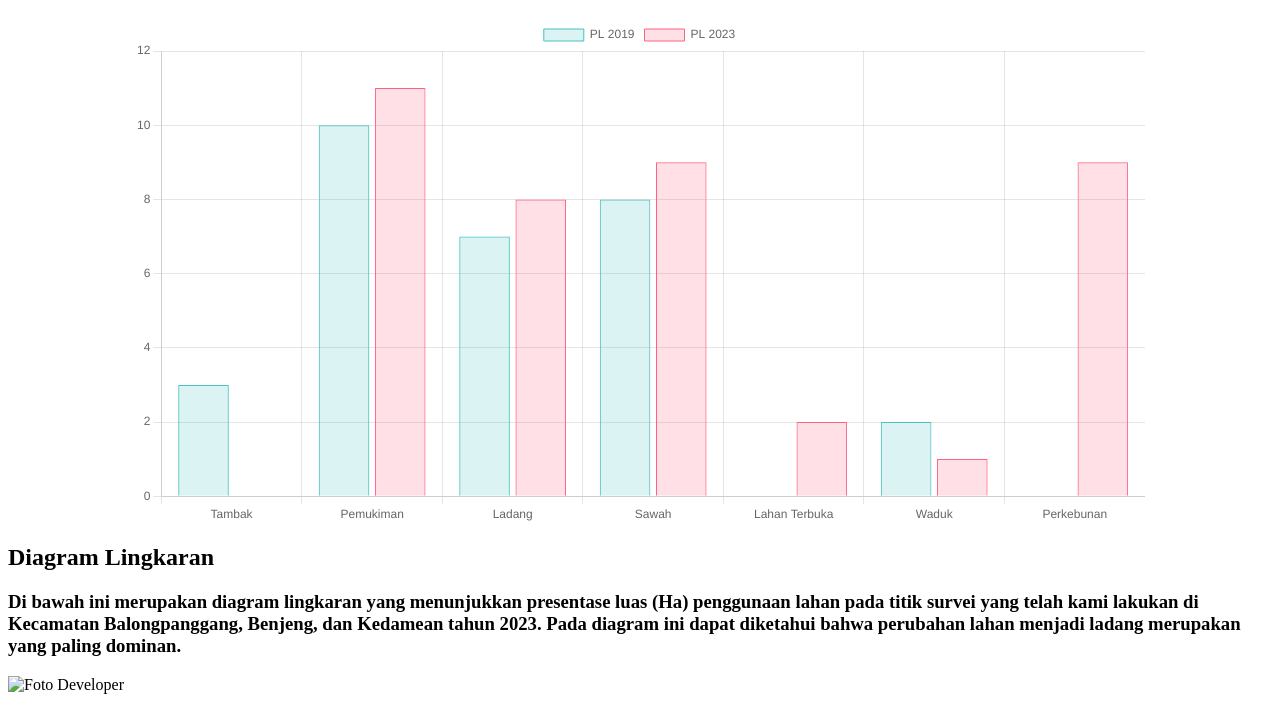
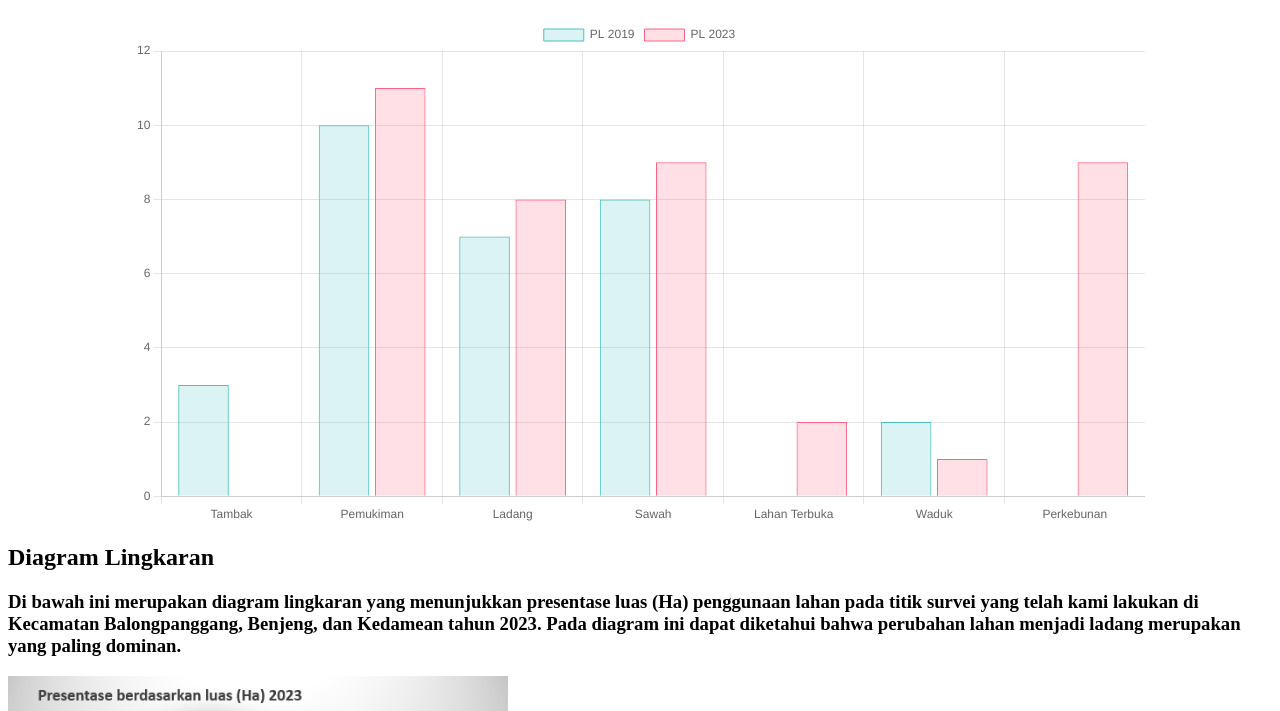
Before and after one commit to krisnaholmes/Website-GIS, a plain HTML site: page diagram_batang.html in a window 1280 px wide. Shown: the part 61-772 px from the top of the page. Drawn offline with nearby package versions, Linux system fonts and the light colour scheme.

Commit message:
Update diagram_batang.html

```diff
--- a/diagram_batang.html
+++ b/diagram_batang.html
@@ -65,7 +65,7 @@
     <cennter>
         <h2>Diagram Lingkaran</h2>
         <h3>Di bawah ini merupakan diagram lingkaran yang menunjukkan presentase luas (Ha) penggunaan lahan pada titik survei yang telah kami lakukan di Kecamatan Balongpanggang, Benjeng, dan Kedamean tahun 2023. Pada diagram ini dapat diketahui bahwa perubahan lahan menjadi ladang merupakan yang paling dominan.</h3>
-     <img src="C:\Users\USER\Downloads\SIG\gambar%20presentasi.png" alt="Foto Developer" style="max-width: 500px; height: auto;">
+     <img src="gambarpresentasi.png" alt="Diagram Lingkaran" style="max-width: 500px; height: auto;">
     </cennter>
 </body>
 
```
